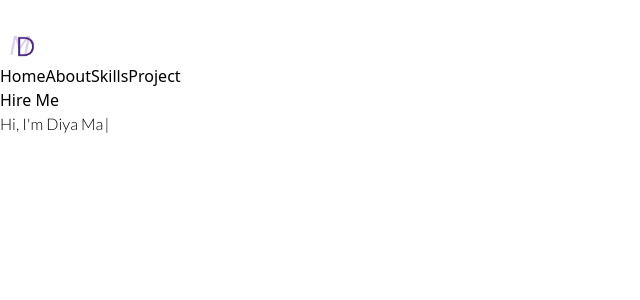
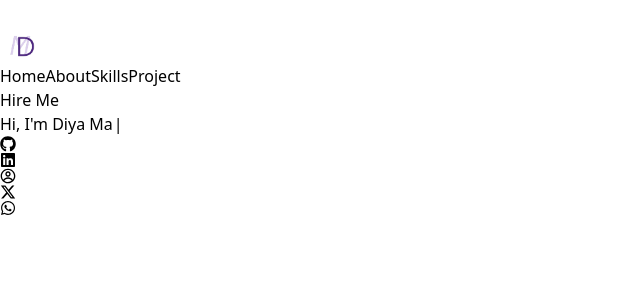
Before and after one commit to Diya-Mahajan-2004/Portfolio, a React (Vite) app in the folder frontend/: page / in a window 1280 px wide. Shown: the top 300 px of the page, without its empty margins (0-640 px from the left). Built offline with nearby package versions, Linux system fonts and the light colour scheme.

Commit message:
portfolio

```diff
--- a/frontend/src/Pages/Intro.jsx
+++ b/frontend/src/Pages/Intro.jsx
@@ -1,12 +1,14 @@
-import React, { useState, useEffect, useRef } from "react";
-
-import "../CSS/Intro.css";
+import React from "react";
+import { FaGithub, FaLinkedin } from "react-icons/fa";
+import { CgProfile } from "react-icons/cg";
+import { FaXTwitter } from "react-icons/fa6";
 import Typewriter from "typewriter-effect";
+import { FaWhatsapp } from "react-icons/fa";
 
 function Intro() {
   return (
-    <div>
-      <div className="intro-content justify-center align-middle text-center md:mt-64  text-white md:text-[44px]">
+    <div className="relative h-screen flex flex-col justify-center items-center">
+      <div className="intro-content text-center text-white text-4xl md:text-4xl mb-24">
         <Typewriter
           options={{
             strings: [
@@ -19,6 +21,27 @@ function Intro() {
           }}
         />
       </div>
+      <div className="absolute bottom-8 right-8 flex flex-col items-center">
+        <div className="w-0.5 h-24 bg-white mb-4"></div>
+        <a href="https://github.com/Diya-Mahajan-2004">
+          {" "}
+          <FaGithub className="text-2xl text-white my-2" />
+        </a>
+        <a href="https://www.linkedin.com/in/diya-mahajan-11948b21b/">
+          {" "}
+          <FaLinkedin className="text-2xl text-white my-2" />
+        </a>
+
+        <a href="">
+          <CgProfile className="text-2xl text-white my-2" />
+        </a>
+        <a href="">
+          <FaXTwitter className="text-2xl text-white my-2" />
+        </a>
+        <a href="">
+          <FaWhatsapp className="text-2xl text-white my-2" />
+        </a>
+      </div>
     </div>
   );
 }
```
Also changed, not shown: frontend/src/Pages/About.jsx (added, +9 -0 lines).
